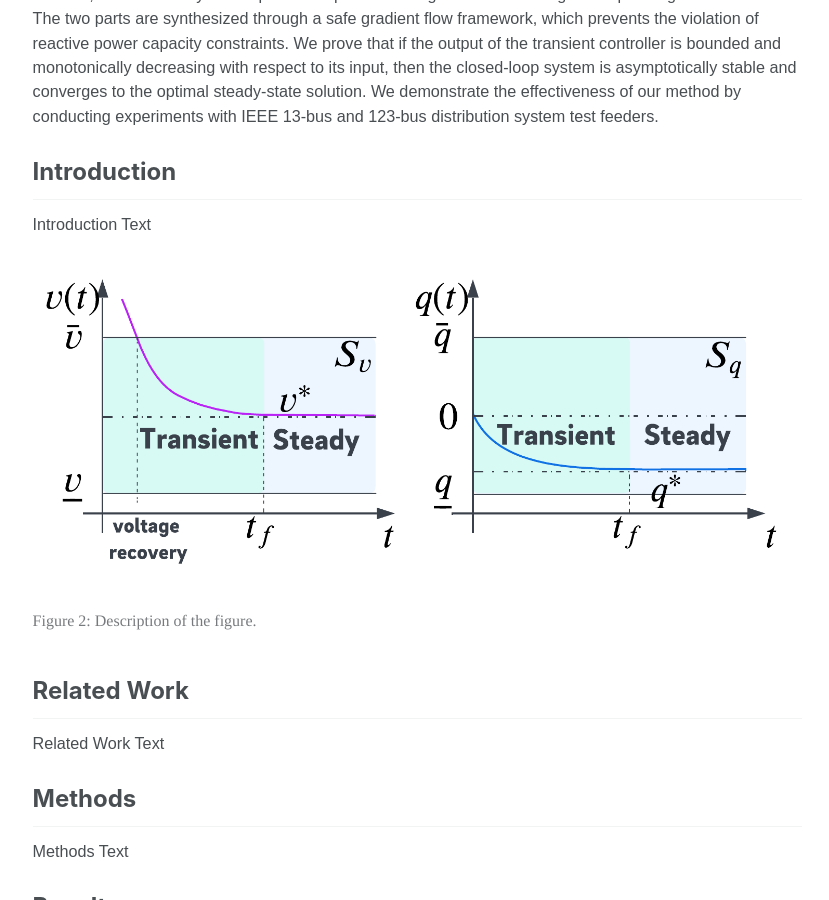
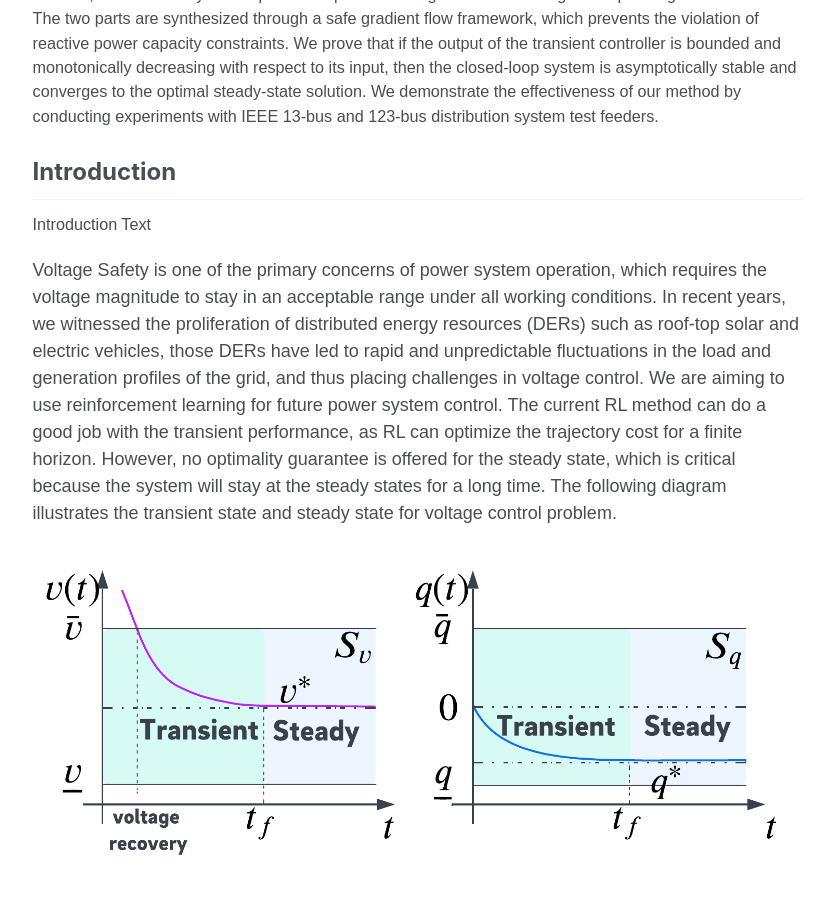
Before and after one commit to JieFeng-cse/JieFeng-cse.github.io, a Jekyll site: the page built from _pages/Transient-steady.md, in a window 1280 px wide and 900 px high, scrolled down 569 px. Shown: the whole window, without its empty margins (249-1078 px from the left). Built offline with Jekyll 4.4.1, drawn with Linux system fonts in a browser that asks for light colours.

Commit message:
unfinished, paper post

```diff
--- a/_pages/Transient-steady.md
+++ b/_pages/Transient-steady.md
@@ -61,11 +61,13 @@ author_profile: false
       <p>Deep reinforcement learning approaches are becoming appealing for the design of nonlinear controllers for voltage control problems, but the lack of stability guarantees hinders their deployment in real-world scenarios. This paper constructs a decentralized RL-based controller featuring two components: a transient control policy and a steady-state performance optimizer. The transient policy is parameterized as a neural network, and the steady-state optimizer represents the gradient of the long-term operating cost function. The two parts are synthesized through a safe gradient flow framework, which prevents the violation of reactive power capacity constraints. We prove that if the output of the transient controller is bounded and monotonically decreasing with respect to its input, then the closed-loop system is asymptotically stable and converges to the optimal steady-state solution. We demonstrate the effectiveness of our method by conducting experiments with IEEE 13-bus and 123-bus distribution system test feeders.</p>
       <h2>Introduction</h2>
       <p>Introduction Text</p>
+      Voltage Safety is one of the primary concerns of power system operation, which requires the voltage magnitude to stay in an acceptable range under all working conditions. In recent years, we witnessed the proliferation of distributed energy resources (DERs) such as roof-top solar and electric vehicles, those DERs have led to rapid and unpredictable fluctuations in the load and generation profiles of the grid, and thus placing challenges in voltage control.
+
+      We are aiming to use reinforcement learning for future power system control. The current RL method can do a good job with the transient performance, as RL can optimize the trajectory cost for a finite horizon. However, no optimality guarantee is offered for the steady state, which is critical because the system will stay at the steady states for a long time. The following diagram illustrates the transient state and steady state for voltage control problem.
       <figure>
         <img src="/images/transient+steady.png" alt="Figure 1">
         <figcaption>Figure 2: Description of the figure.</figcaption>
       </figure>
-      <h2>Related Work</h2>
       <p>Related Work Text</p>
       <h2>Methods</h2>
       <p>Methods Text</p>
```
